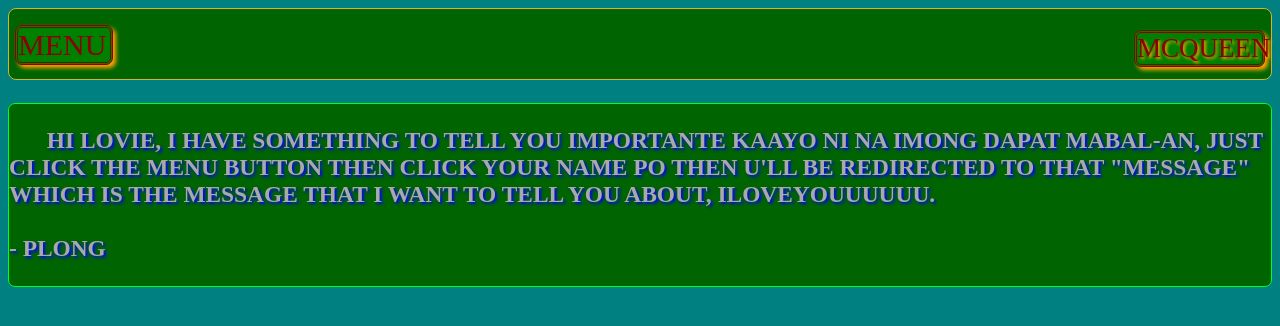
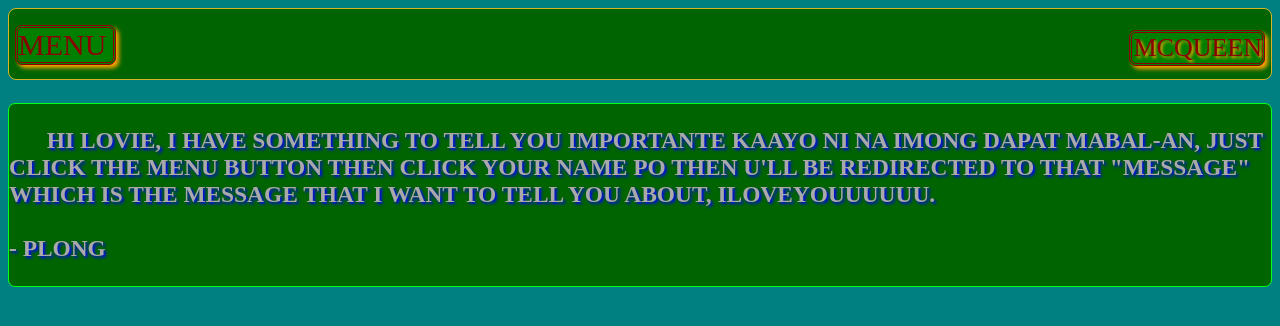
Before and after one commit to AQwebber/PlongMQ, a plain HTML site: page index.html in a window 1280 px wide. Drawn offline with Linux system fonts and the light colour scheme.

Commit message:
Update style.css

```diff
--- a/style.css
+++ b/style.css
@@ -32,7 +32,7 @@ body {
   font-size: 30px;
   text-align: left;
   background:green;
-  width:92px;
+  width:95px;
   position: absolute;
   top:25px;
   left:15px;
@@ -68,11 +68,11 @@ body {
 .page-name{
   text-align: end;
   background:green;
-  width:125px;
+  width:130px;
   position: absolute;
   right: 15px;
   top:30px;
-  font-size: 27px;
+  font-size: 26px;
   color: darkred;
   border-radius: 7px;
   animation-name: pName;
```
